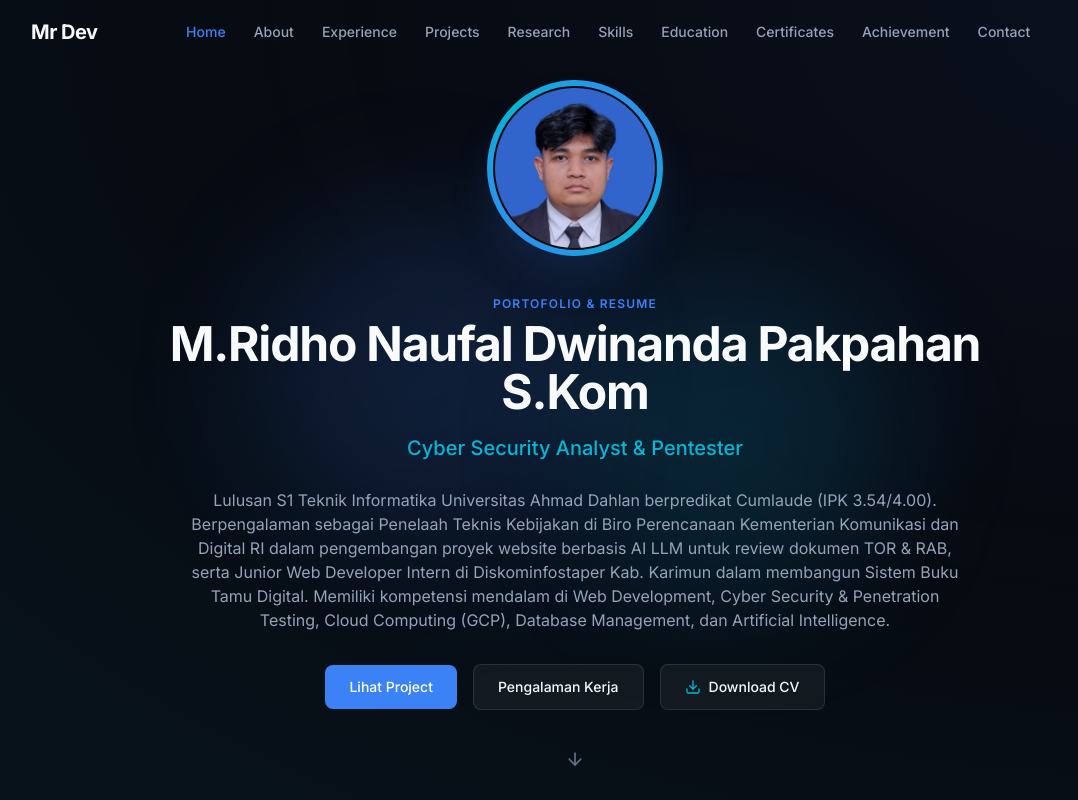
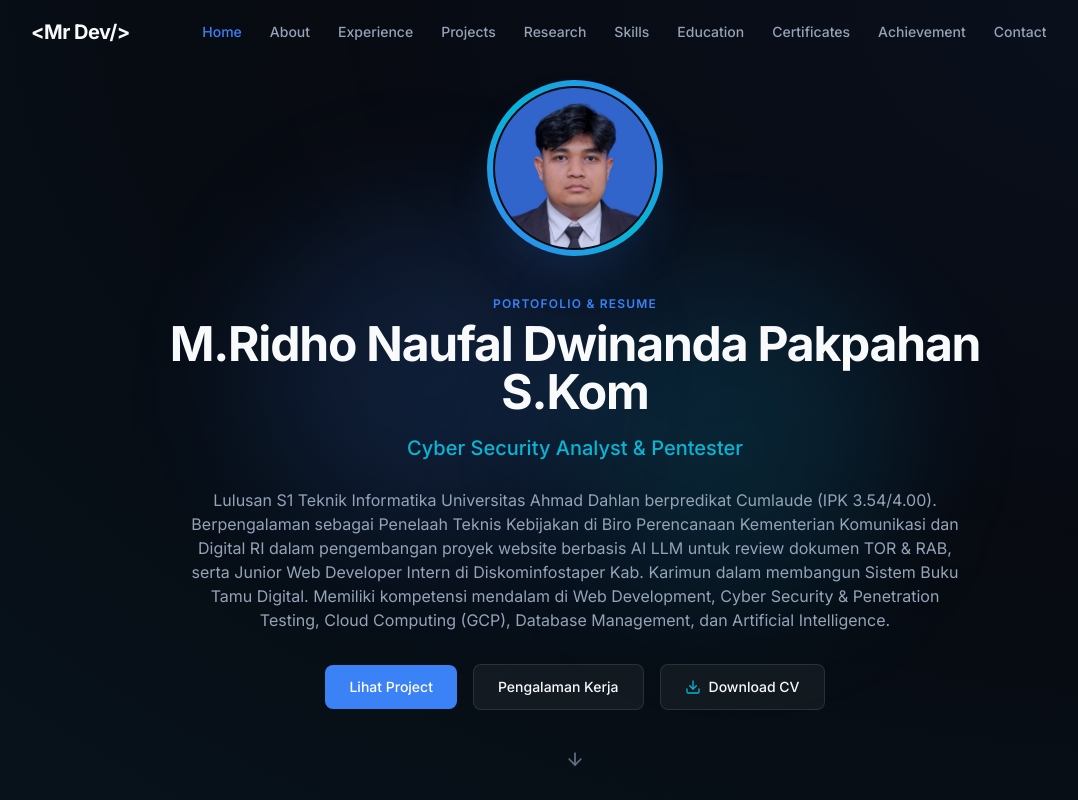
Before and after one commit to ridhodp/PortofolioMRidhoNaufal, a Next.js app: page / in a window 1280 px wide. Shown: the top 800 px of the page, without its empty margins (65-1143 px from the left). Built offline with nearby package versions, Linux system fonts and the light colour scheme.

Commit message:
fix: change logo to <Mr Dev/>

```diff
--- a/src/components/layout/Navbar.tsx
+++ b/src/components/layout/Navbar.tsx
@@ -65,7 +65,7 @@ export default function Navbar() {
             className="text-lg font-bold tracking-tight text-text-primary focus:outline-none focus:ring-2 focus:ring-accent-blue/50 rounded sm:text-xl"
             aria-label="Go to home"
           >
-            Mr Dev
+            &lt;Mr Dev/&gt;
           </button>
 
           <div className="hidden lg:flex lg:items-center lg:gap-1">
```
